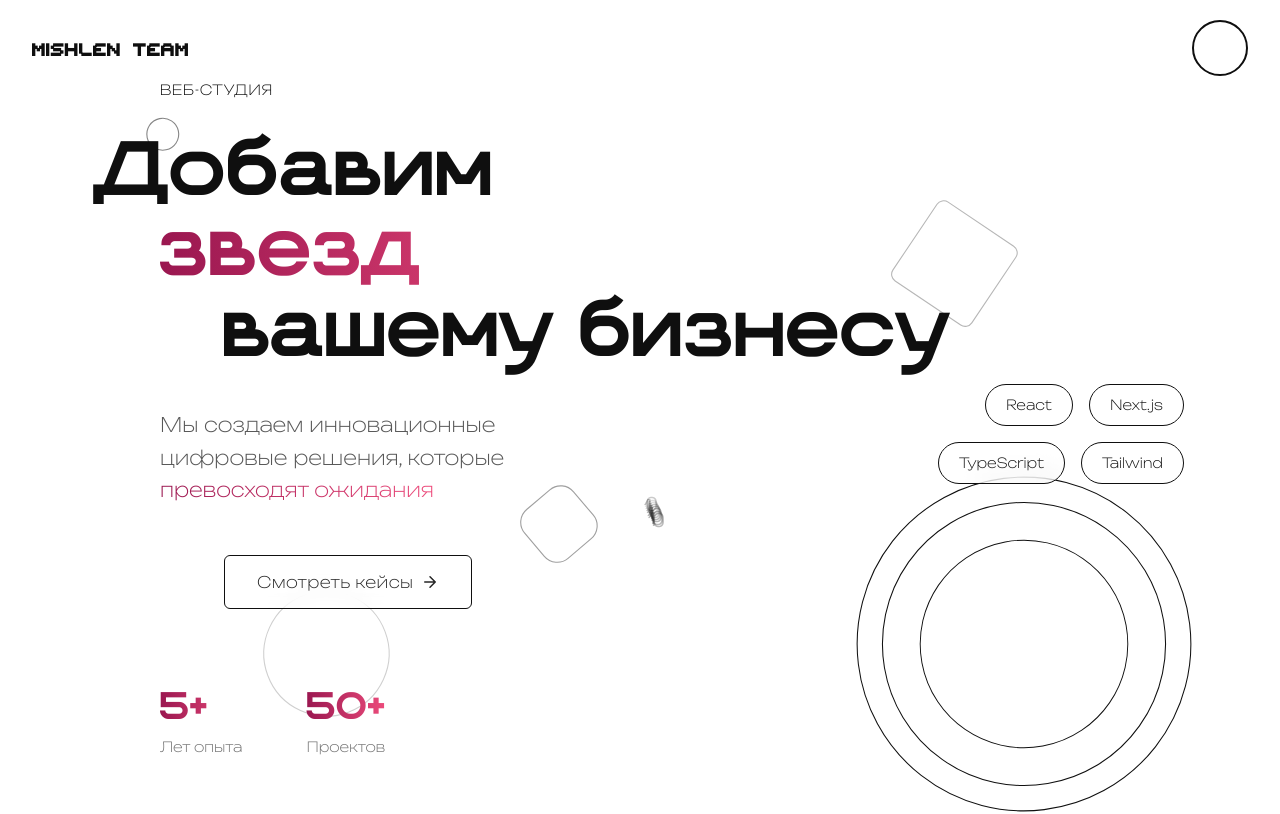
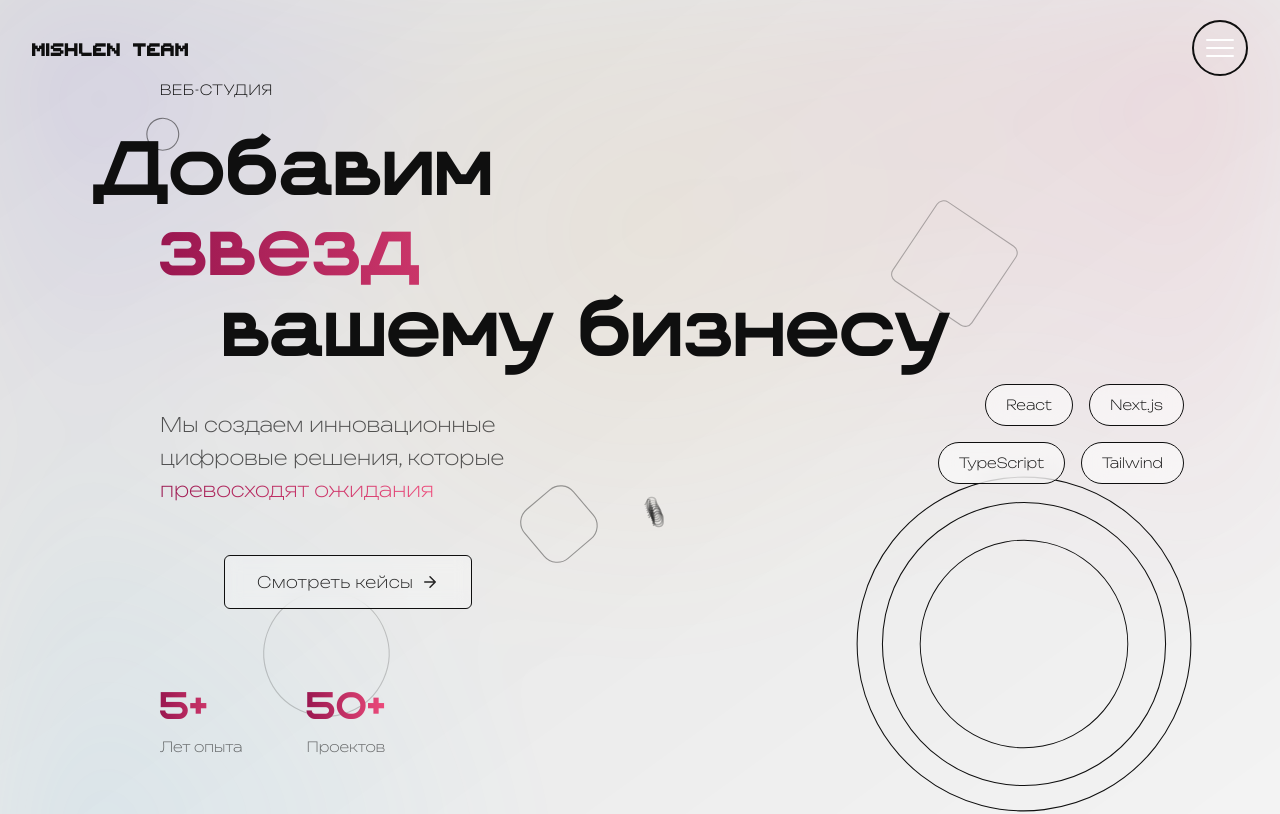
Before and after one commit to burkovmu/mishlenteam20, a Next.js app: page / in a window 1280 px wide. Shown: the top 814 px of the page. Built offline with nearby package versions, Linux system fonts and the light colour scheme.

Commit message:
Добавлен интерактивный цветной фон, реагирующий на движение мыши

```diff
--- a/src/components/sections/Hero.tsx
+++ b/src/components/sections/Hero.tsx
@@ -1,12 +1,13 @@
 'use client';
 
-import { useEffect, useRef } from 'react';
+import { useEffect, useRef, useState } from 'react';
 import { motion } from 'framer-motion';
 import gsap from 'gsap';
 import { ScrollTrigger } from 'gsap/ScrollTrigger';
 
 const Hero = () => {
   const containerRef = useRef<HTMLDivElement>(null);
+  const [mousePosition, setMousePosition] = useState({ x: 0, y: 0 });
 
   useEffect(() => {
     gsap.registerPlugin(ScrollTrigger);
@@ -22,8 +23,13 @@ const Hero = () => {
           ease: 'power3.out',
         });
 
-        const handleMouseMove = () => {
-          // Обработчик движения мыши
+        const handleMouseMove = (e: MouseEvent) => {
+          // Обновляем позицию мыши для интерактивного фона
+          const { clientX, clientY } = e;
+          setMousePosition({
+            x: clientX / window.innerWidth,
+            y: clientY / window.innerHeight
+          });
         };
 
         window.addEventListener('mousemove', handleMouseMove);
@@ -51,6 +57,22 @@ const Hero = () => {
       ref={containerRef}
       className="relative min-h-screen w-full overflow-hidden bg-background"
     >
+      {/* Интерактивный цветной фон с градиентными пятнами */}
+      <div
+        className="absolute inset-0 z-0 opacity-40 pointer-events-none"
+        style={{
+          background: `radial-gradient(circle at ${mousePosition.x * 100}% ${mousePosition.y * 100}%, rgba(100, 70, 255, 0.3), transparent 30%),
+                      radial-gradient(circle at ${100 - mousePosition.x * 100}% ${mousePosition.y * 80}%, rgba(255, 70, 120, 0.3), transparent 40%),
+                      radial-gradient(circle at ${mousePosition.x * 80}% ${100 - mousePosition.y * 100}%, rgba(70, 200, 255, 0.3), transparent 35%),
+                      radial-gradient(circle at ${mousePosition.x * 50 + 50}% ${mousePosition.y * 50 + 25}%, rgba(255, 180, 70, 0.2), transparent 45%)`,
+          filter: 'blur(60px)',
+          transition: 'background 0.3s ease-out'
+        }}
+      />
+
+      {/* Полупрозрачная текстура шума для эффекта затемнения */}
+      <div className="absolute inset-0 z-0 bg-gradient-to-br from-black/30 to-black/10 opacity-40 mix-blend-multiply pointer-events-none" />
+
       {/* Фоновые элементы */}
       <div className="absolute inset-0 overflow-hidden">
         <div className="absolute top-0 left-0 w-2/3 h-screen bg-accent/5 -skew-x-12 transform origin-top-left" />
```
